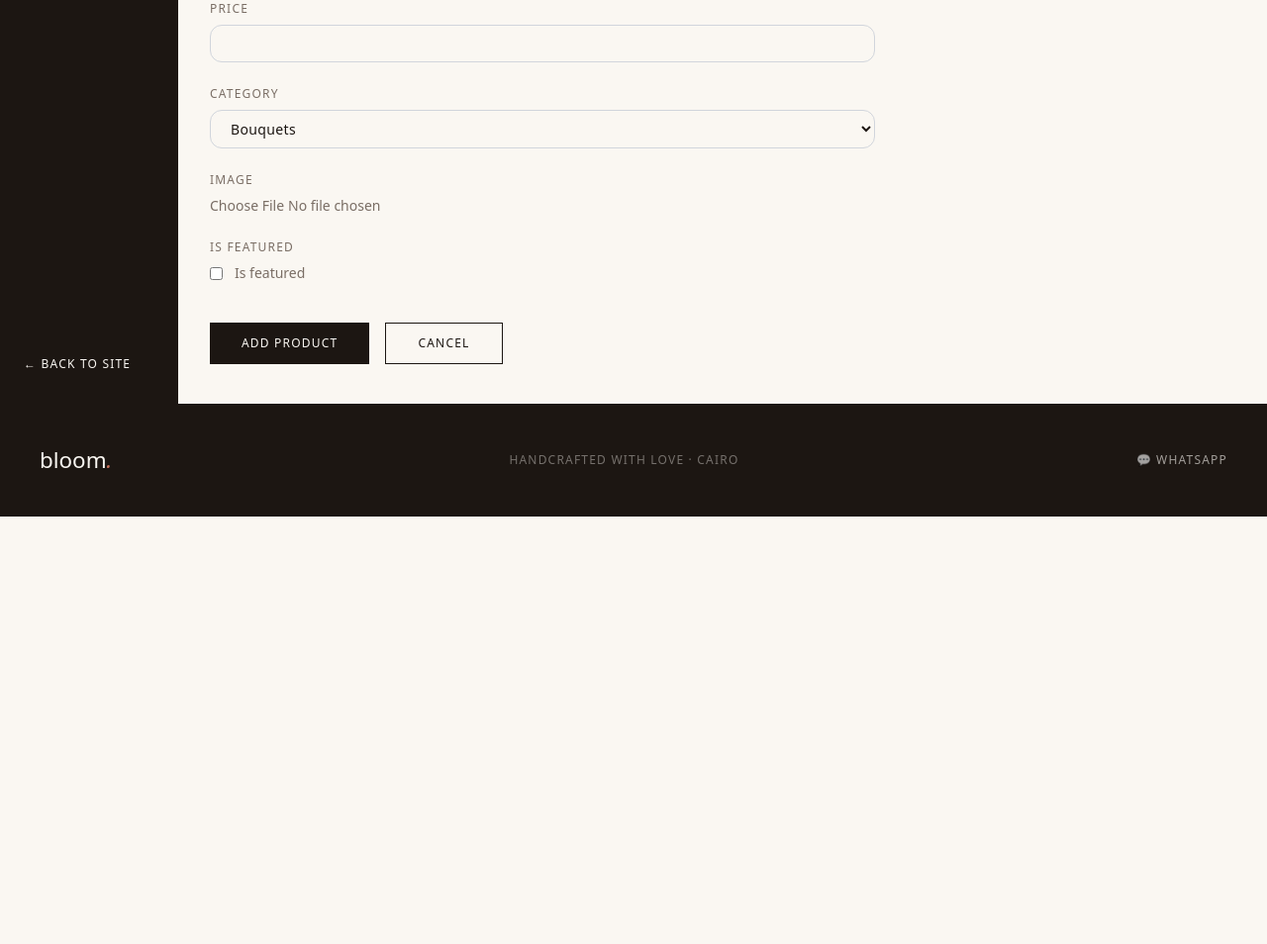
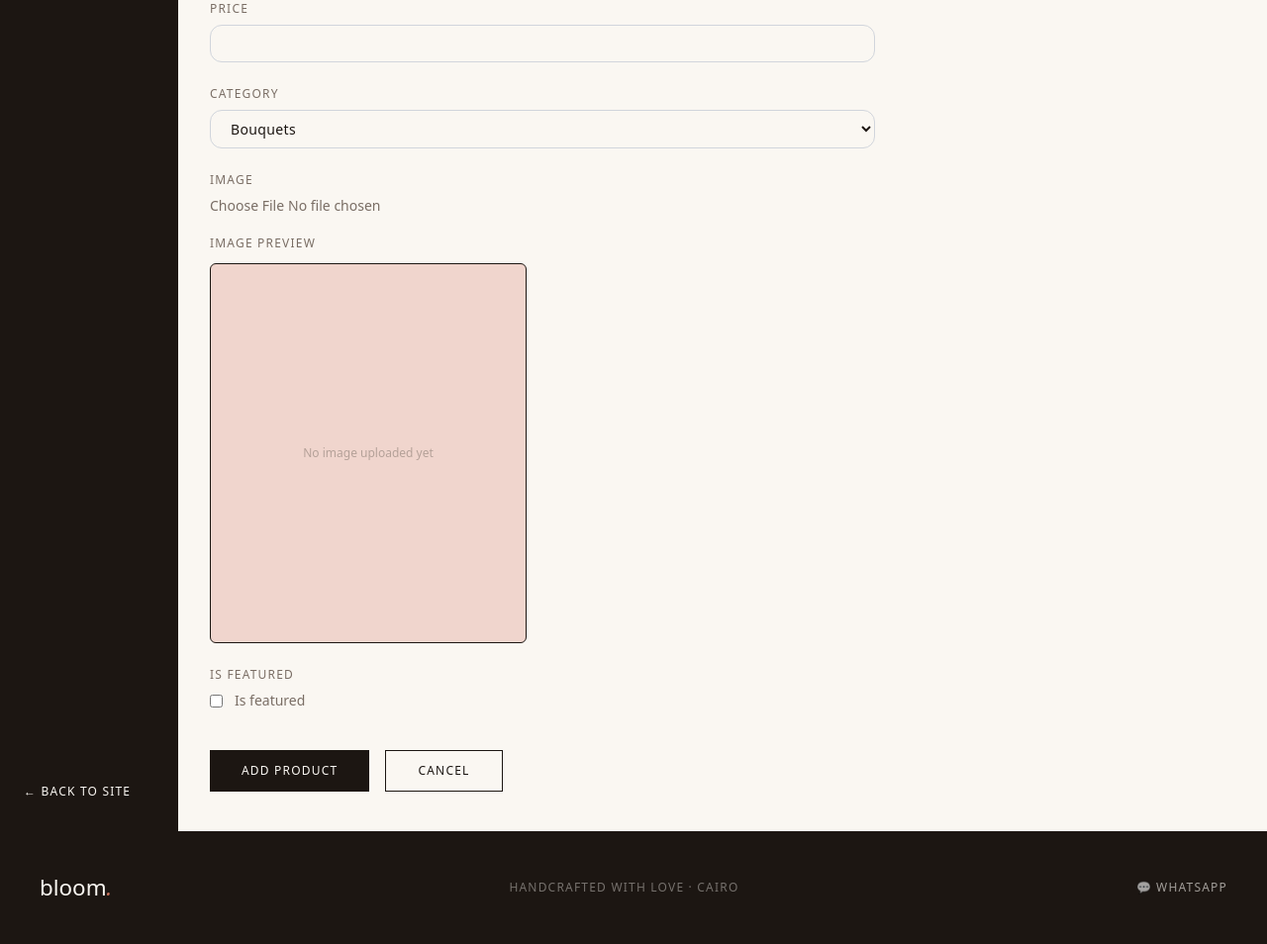
Before and after one commit to mohamed-hamaad/Bloom, a Django app: page /add_product/ in a window 1280 px wide. Shown: the part 582-1536 px from the top of the page at 99% size. Before the commit the page ends 1104 px from the top, so only its background shows below. Run offline with Django 5.2, Linux system fonts and the light colour scheme; the visitor is signed in with stand-in values (Sample User, id 1); style sheets or scripts are compiled from the project's sources.

Commit message:
Enhance product form with image preview and error display
Updated product form template to include image preview functionality and improved error handling.

```diff
--- a/templates/admin/product_form.html
+++ b/templates/admin/product_form.html
@@ -66,6 +66,20 @@
                 {{ field }}
                 <span class="text-sm text-muted">{{ field.label }}</span>
             </div>
+            {% elif field.name == 'image' %}
+            <div class="flex flex-col gap-3">
+                {{ field }}
+
+                <p class="text-xs tracking-widest uppercase text-muted mt-2">Image Preview</p>
+                <div class="rounded-md w-80 h-96 bg-rose-light overflow-hidden flex items-center justify-center border border-dark/5">
+                    {% if action == 'Edit' and product.image %}
+                        <img id="current-product-image" src="{{ product.image.url }}" alt="{{ product.name }}" class="w-full h-full object-cover"/>
+                    {% else %}
+                        <img id="image-preview" src="" class="hidden w-full h-full object-cover"/>
+                        <p id="no-image-text" class="text-xs text-muted opacity-50">No image uploaded yet</p>
+                    {% endif %}
+                </div>
+            </div>
             {% else %}
                 {{ field }}
             {% endif %}
@@ -82,16 +96,6 @@
         </div>
         {% endfor %}
 
-        {% if action == 'Edit' and product.image %}
-        <div class="flex flex-col gap-2">
-        <p class="text-xs tracking-widest uppercase text-muted">Current Image</p>
-            <div class="rounded-md w-80 h-96 bg-rose-light overflow-hidden flex items-center justify-center">
-                <img src="{{ product.image.url }}" alt="{{ product.name }}" class="w-full h-full object-cover"/>
-            </div>
-        </div>
-        {% endif %}
-        <img id="image-preview" src="" class="hidden w-24 h-24 object-cover mt-2 border border-dark/10"/>
-
         <div class="flex gap-4 mt-4">
             <button type="submit"
                 class="text-xs tracking-widest uppercase px-8 py-3 bg-dark text-cream hover:bg-rose transition-all cursor-pointer">
@@ -106,7 +110,6 @@
                 Cancel
             </a>
         </div>
-
     </form>
     </div>
 
```
Lines whose indentation alone changed are shown as unchanged.
